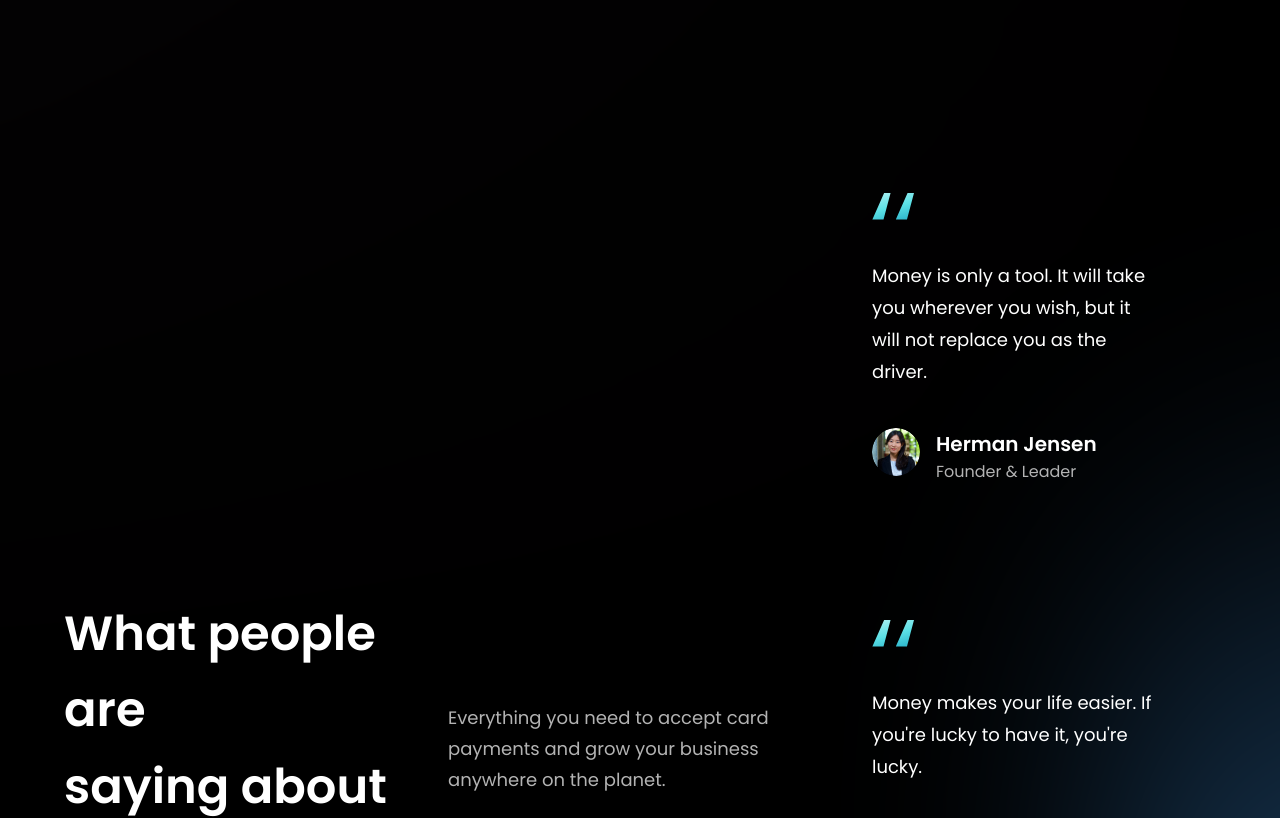
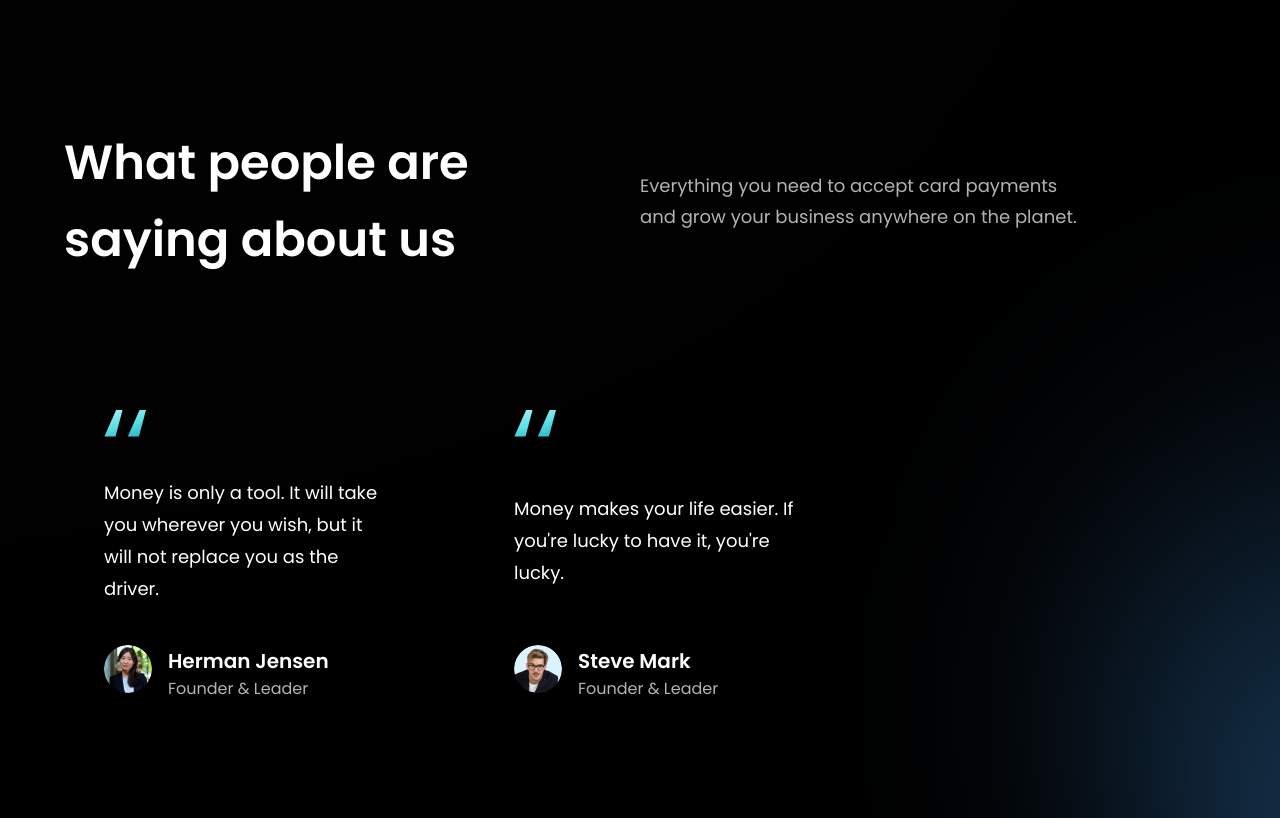
Before and after one commit to jahadtariq/modern-bank-app, a React (Vite) app: page / in a window 1280 px wide. Shown: the part 2700-3518 px from the top of the page. Built offline with nearby package versions, Linux system fonts and the light colour scheme.

Commit message:
Error Fixed: Clients Feedback cards

```diff
--- a/src/components/FeedbackCard.jsx
+++ b/src/components/FeedbackCard.jsx
@@ -1,7 +1,7 @@
 import { quotes } from "../assets"
 
 const FeedbackCard = ({content, name,title,img}) => (
-    <div className="flex justify-between flex-col px-10 py-12 rounded-[12px] max-w-[370px]md:mr-10 sm:mr-5 mr-0 my-5 feedback-card">
+    <div className="flex justify-between flex-col px-10 py-12 rounded-[20px] max-w-[370px] md:mr-10 sm:mr-5 mr-0 my-5 feedback-card">
       <img src={quotes} alt="Double Quotation marks" className="w-[42px] h-[27px] object-contain"/>
       <p className="font-poppins font-normal text-[18px] leading-[32px] text-white my-10">{content}</p>
 
--- a/src/components/Testimonails.jsx
+++ b/src/components/Testimonails.jsx
@@ -7,8 +7,7 @@ const Testimonails = () => (
       <div className="absolute z-[0] w-[60%] h-[60%] -right-[50%] rounded-full blue__gradient"/>
       <div className="w-full flex justify-between items-center md:flex-row flex-col sm:mb-16 mb-6 relative z-[1]">
         <h1 className={styles.heading2}>
-          What people are
-          <br className="sm:block hidden"/>
+          What people are <br className="sm:block hidden"/>
           saying about us
         </h1>
         <div className="w-full md:mt-0 mt-6">
@@ -16,12 +15,12 @@ const Testimonails = () => (
             Everything you need to accept card payments and grow your business anywhere on the planet.
           </p>
         </div>
-        <div className="flex flex-wrap sm:justify-start justify-center w-full feedback-container relative z-[1]">
+      </div>
+      <div className="flex flex-wrap sm:justify-start justify-center w-full feedback-container relative z-[1]">
           {feedback.map((card)=>(
             <FeedbackCard key={card.id} {...card}/>
           ))}
         </div>
-      </div>
     </section>
 );
 
```
